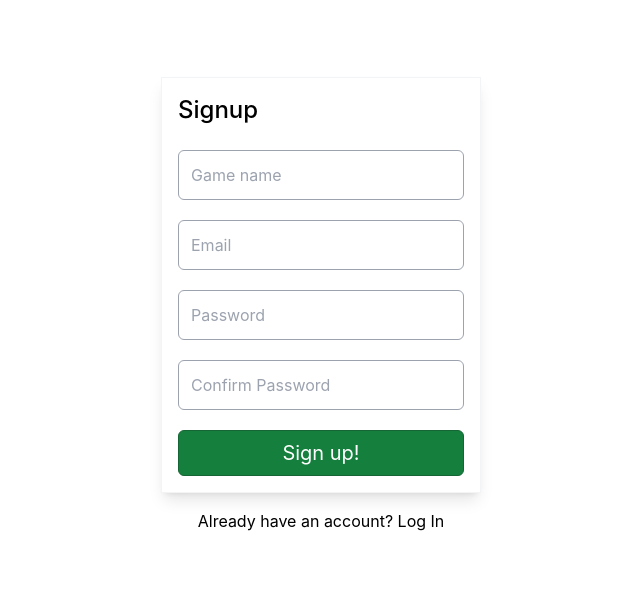
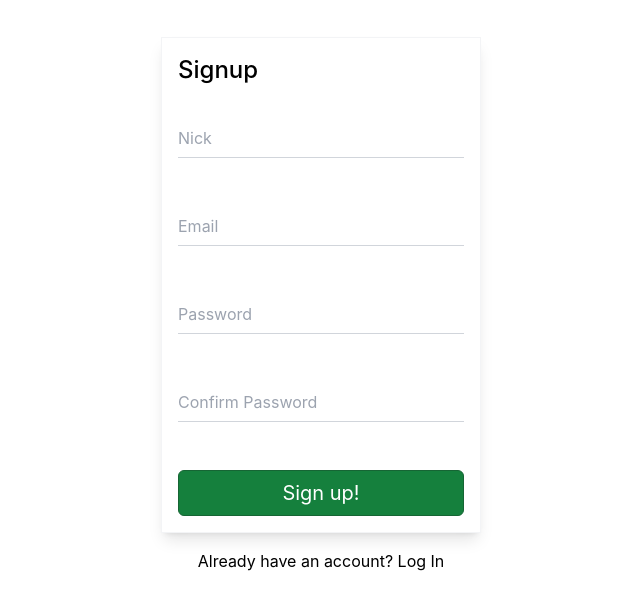
Before and after one commit to mfiorek/poke-todo, a React (Vite) app: page /signup in a window 1280 px wide. Shown: the part 103-712 px from the top of the page, without its empty margins (319-959 px from the left). Built offline with nearby package versions, Linux system fonts and the light colour scheme; no server answers.

Commit message:
Improve styling of FormInput component

```diff
--- a/src/components/FormInput/FormInput.tsx
+++ b/src/components/FormInput/FormInput.tsx
@@ -1,20 +1,33 @@
 import React from 'react';
 
 interface IFormInputProps {
+  id: string;
   value: string;
   onChange: (val: string) => void;
-  placeholder?: string;
+  label: string;
   autoFocus?: boolean;
   name?: string;
   type?: 'email' | 'password' | 'text';
   errorMessage?: string;
 }
 
-const FormInput: React.FC<IFormInputProps> = ({ onChange, errorMessage, ...rest }: IFormInputProps) => {
+const FormInput: React.FC<IFormInputProps> = ({ id, onChange, label, errorMessage, ...rest }: IFormInputProps) => {
   return (
-    <div>
-      {errorMessage && <div className='my-1 px-2 py-3 border border-red-800 bg-red-200 rounded-md text-red-800'>{errorMessage}</div>}
-      <input className='rounded-md w-full border border-gray-400 p-3 mb-5' onChange={({ target: { value } }) => onChange(value)} {...rest} />
+    <div className='relative my-8 mb-12'>
+      <input
+        id={id}
+        className='peer h-10 w-full border-b border-gray-300 text-gray-900 placeholder-transparent focus:outline-none focus:border-green-700'
+        placeholder='john@doe.com'
+        onChange={({ target: { value } }) => onChange(value)}
+        {...rest}
+      />
+      <label
+        htmlFor={id}
+        className='absolute left-0 -top-3.5 text-gray-600 text-sm transition-all peer-placeholder-shown:text-base peer-placeholder-shown:text-gray-400 peer-placeholder-shown:top-2 peer-focus:-top-3.5 peer-focus:text-gray-600 peer-focus:text-sm'
+      >
+        {label}
+      </label>
+      {errorMessage && <div className='absolute right-0 -bottom-6 text-red-500'>{errorMessage}</div>}
     </div>
   );
 };
--- a/src/pages/LoginPage/LoginPage.tsx
+++ b/src/pages/LoginPage/LoginPage.tsx
@@ -46,10 +46,10 @@ const LoginPage: React.FC = () => {
   return (
     <div className='flex flex-col justify-center items-center h-full'>
       <Card title='Login' className='w-5/6 md:w-1/2 lg:w-1/3 xl:w-1/4'>
-          {generalError && <div className='my-1 px-2 py-3 border border-red-800 bg-red-200 rounded-md text-red-800'>{generalError}</div>}
+          {generalError && <div className='my-2 px-2 py-3 border border-red-800 bg-red-200 rounded-md text-red-800'>{generalError}</div>}
           <form onSubmit={handleLogin}>
-            <FormInput value={email} onChange={setEmail} type='email' errorMessage={emailError} placeholder='Email' />
-            <FormInput value={password} onChange={setPassword} type='password' errorMessage={passwordError} placeholder='Password' />
+            <FormInput id='email' value={email} onChange={setEmail} type='email' errorMessage={emailError} label='Email' />
+            <FormInput id='password' value={password} onChange={setPassword} type='password' errorMessage={passwordError} label='Password' />
             <button type='submit' disabled={loading} className='p-2 text-xl border rounded-md border-green-800 bg-green-700 w-full text-white'>
               Log In!
             </button>
--- a/src/pages/SignupPage/SignupPage.tsx
+++ b/src/pages/SignupPage/SignupPage.tsx
@@ -10,8 +10,8 @@ const SignupPage: React.FC = () => {
   const { signup } = useAuth();
   const navigate = useNavigate();
 
-  const [name, setName] = useState('');
-  const [nameError, setNameError] = useState('');
+  const [nick, setNick] = useState('');
+  const [nickError, setNickError] = useState('');
   const [email, setEmail] = useState('');
   const [emailError, setEmailError] = useState('');
   const [password, setPassword] = useState('');
@@ -25,14 +25,14 @@ const SignupPage: React.FC = () => {
   const handleSignup = (event: React.FormEvent<HTMLFormElement>) => {
     event.preventDefault();
 
-    setNameError('');
+    setNickError('');
     setEmailError('');
     setPasswordError('');
     setPasswordConfirmError('');
     setGeneralError('');
 
-    if (!name) {
-      setNameError('Please provide Game Name');
+    if (!nick) {
+      setNickError('Please provide Nick');
     }
     if (!email) {
       setEmailError('Please provide Email');
@@ -43,11 +43,11 @@ const SignupPage: React.FC = () => {
     if (password !== passwordConfirm) {
       setPasswordConfirmError('Passwords do not match');
     }
-    if (name && email && password && passwordConfirm === password) {
+    if (nick && email && password && passwordConfirm === password) {
       setLoaing(true);
       signup(email, password)
         .then((userCredential) => {
-          return database.collection('users').doc(userCredential.user?.uid).set({ name: name });
+          return database.collection('users').doc(userCredential.user?.uid).set({ nick: nick });
         })
         .then(() => {
           // TODO save the name in redux state (?)
@@ -65,10 +65,10 @@ const SignupPage: React.FC = () => {
     <Card title='Signup' className='w-5/6 md:w-1/2 lg:w-1/3 xl:w-1/4'>
         {generalError && <div className='my-1 px-2 py-3 border border-red-800 bg-red-200 rounded-md text-red-800'>{generalError}</div>}
         <form onSubmit={handleSignup}>
-          <FormInput value={name} onChange={setName} type='text' errorMessage={nameError} placeholder='Game name' />
-          <FormInput value={email} onChange={setEmail} type='email' errorMessage={emailError} placeholder='Email' />
-          <FormInput value={password} onChange={setPassword} type='password' errorMessage={passwordError} placeholder='Password' />
-          <FormInput value={passwordConfirm} onChange={setPasswordConfirm} type='password' errorMessage={passwordConfirmError} placeholder='Confirm Password' />
+          <FormInput id='nick' value={nick} onChange={setNick} type='text' errorMessage={nickError} label='Nick' />
+          <FormInput id='email' value={email} onChange={setEmail} type='email' errorMessage={emailError} label='Email' />
+          <FormInput id='password' value={password} onChange={setPassword} type='password' errorMessage={passwordError} label='Password' />
+          <FormInput id='passwordConfirm' value={passwordConfirm} onChange={setPasswordConfirm} type='password' errorMessage={passwordConfirmError} label='Confirm Password' />
 
           <button type='submit' disabled={loading} className='p-2 text-xl border rounded-md border-green-800 bg-green-700 w-full text-white'>
             Sign up!
```
